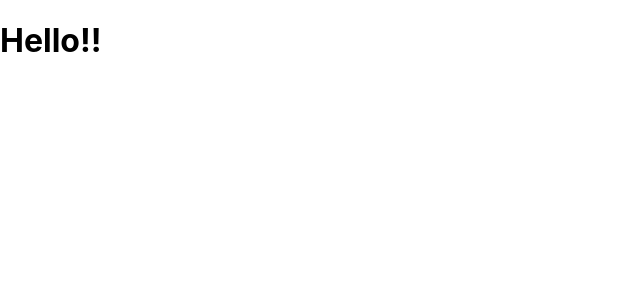
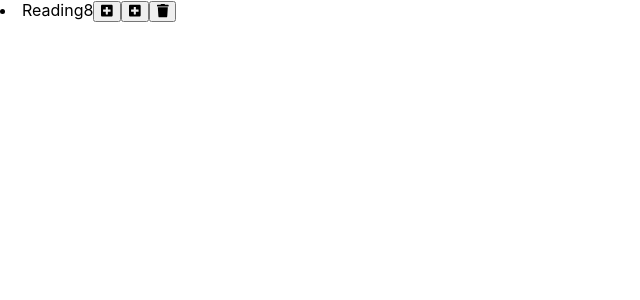
Before and after one commit to juyong0822/ReactProject, a React (Create React App) app: page / in a window 1280 px wide. Shown: the top 300 px of the page, without its empty margins (0-640 px from the left). Built offline with nearby package versions, Linux system fonts and the light colour scheme.

Commit message:
Add habit component

```diff
--- a/src/app.jsx
+++ b/src/app.jsx
@@ -1,8 +1,11 @@
+import React from 'react';
 import './app.css';
+import Habit from './components/habit';
 
 function App() {
+  const name = 'JY';
   return (
-    <h1> Hello!! </h1>
+    <Habit />
   );
 }
 
--- /dev/null
+++ b/src/components/habit.jsx
@@ -0,0 +1,23 @@
+import React, { Component } from 'react';
+
+class Habit extends Component {
+    render() {
+        return (
+            <li className="habit">
+                <span className="habit-name">Reading</span>
+                <span className="habit-count">8</span>
+                <button className="habit-button habit-increase">
+                    <i className="fas fa-plus-square"></i>
+                </button>
+                <button className="habit-button habit-decrease">
+                    <i className="fas fa-plus-square"></i>
+                </button>
+                <button className="habit-button habit-delete">
+                    <i className="fas fa-trash"></i>
+                </button>
+            </li>
+        );
+    }
+}
+
+export default Habit;
--- a/src/index.js
+++ b/src/index.js
@@ -2,6 +2,7 @@
 import ReactDOM from 'react-dom';
 import './index.css';
 import App from './app';
+import '@fortawesome/fontawesome-free/js/all.js';
 
 ReactDOM.render(
   <React.StrictMode>
```
